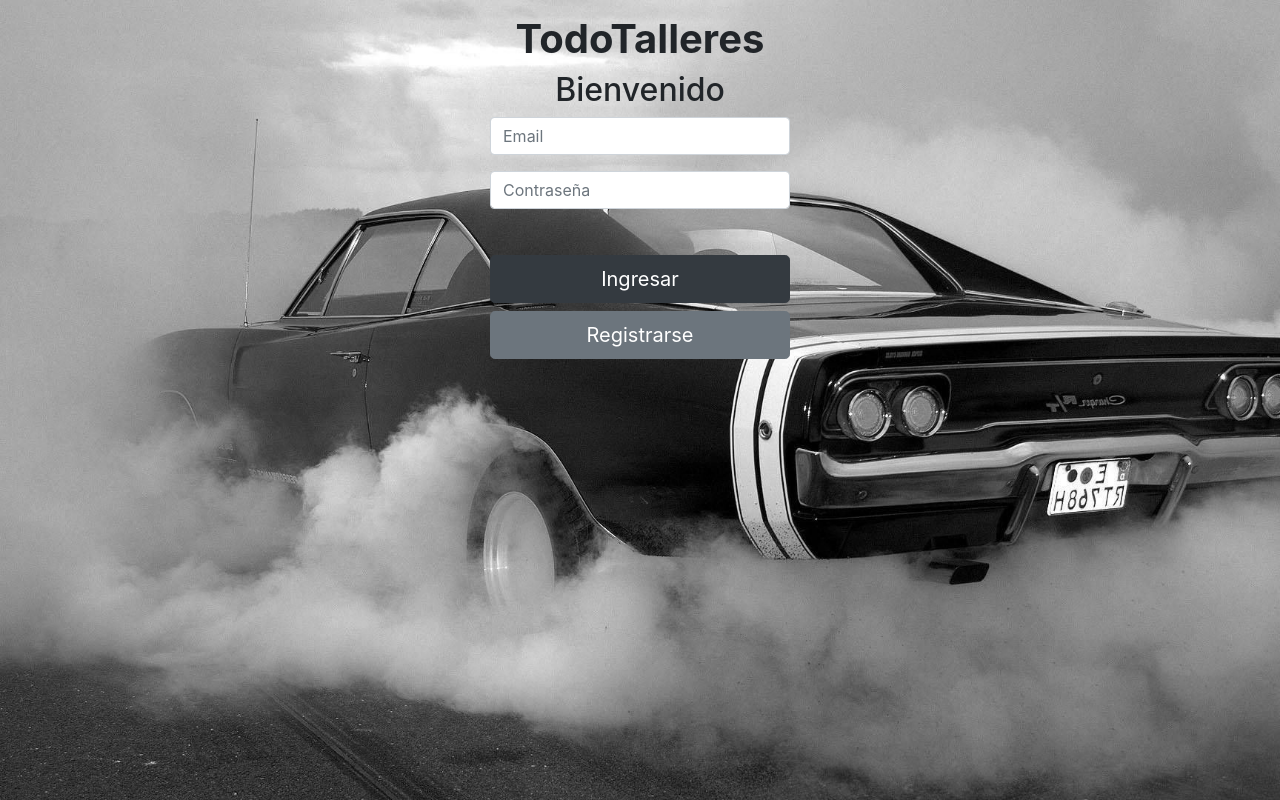
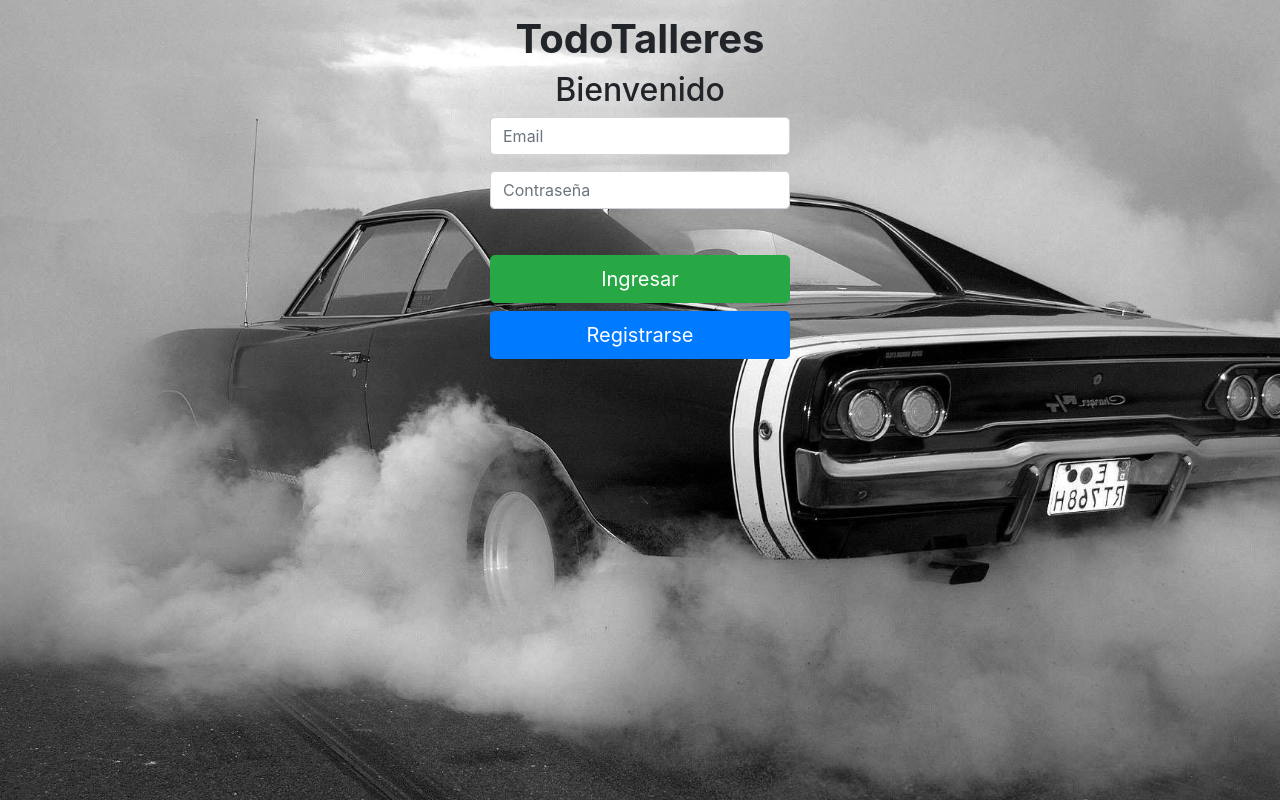
Before and after one commit to gmuryan/todoTalleres, a React (Create React App) app in the folder ui/app/: page / in a window 1280 px wide. Built offline with nearby package versions, Linux system fonts and the light colour scheme.

Commit message:
Cambio colores de login

```diff
--- a/ui/app/src/Login.js
+++ b/ui/app/src/Login.js
@@ -110,8 +110,8 @@ class Login extends Component {
                                onChange={this.handleChange} autoComplete="password"/>
                     </FormGroup>
                     <span className="error-login">{this.state.errors["password"]}</span>
-                    <Button className="btn-lg btn-dark btn-block" type="submit">Ingresar</Button>
-                    <Button className="btn-lg btn-blue btn-block" tag={Link} to="/registracion">Registrarse</Button>
+                    <Button className="btn-lg btn-block" color="success" type="submit">Ingresar</Button>
+                    <Button className="btn-lg btn-block" color="primary" tag={Link} to="/registracion">Registrarse</Button>
                 </Form>
             </Container>
         </div>
```
